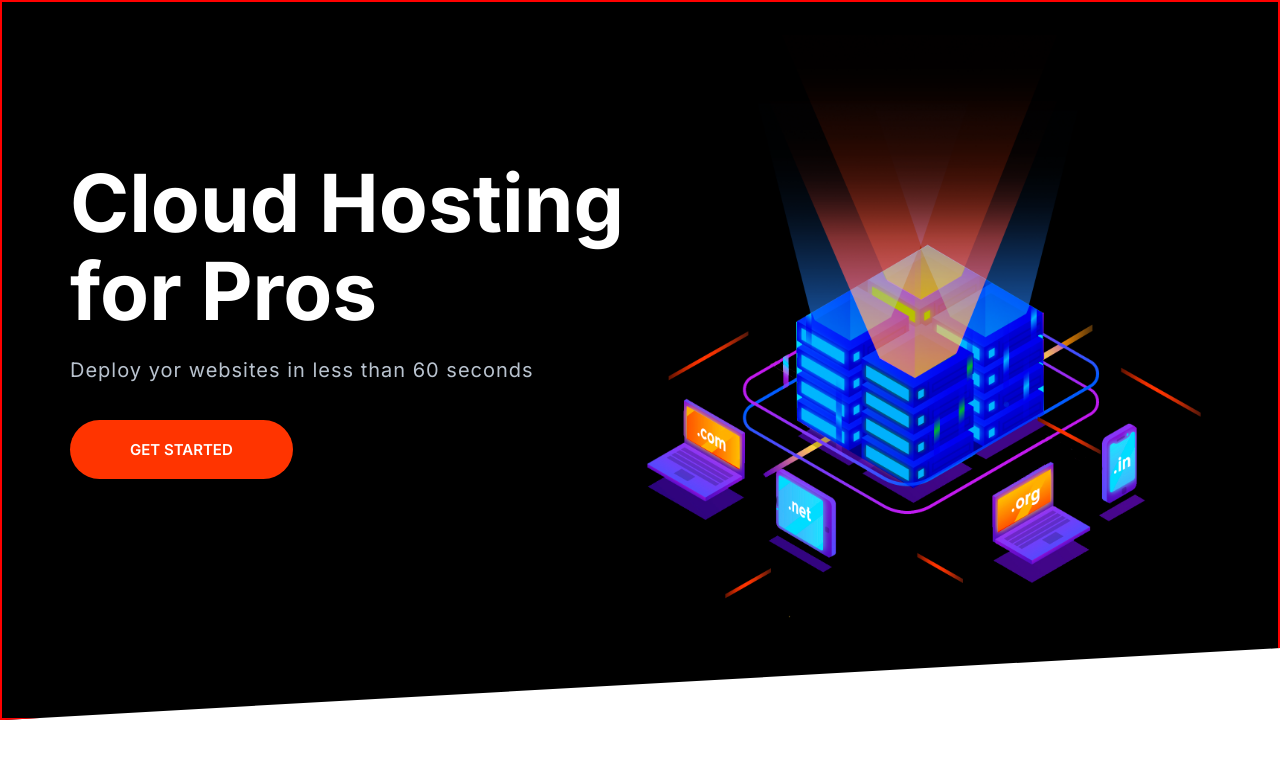
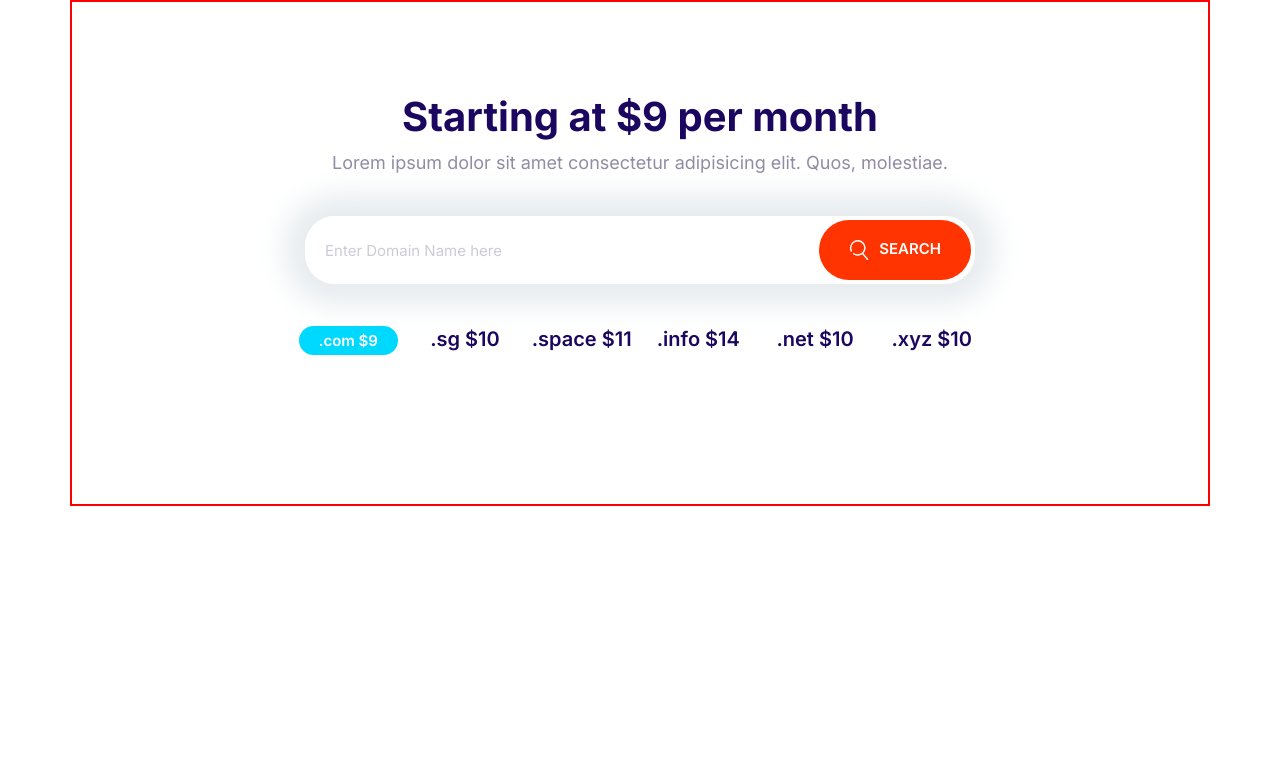
Before and after one commit to snieto10/Moshify2, a plain HTML site: page index.html in a window 1280 px wide. Drawn offline with Linux system fonts and the light colour scheme.

Commit message:
create block

```diff
--- a/css/styles.css
+++ b/css/styles.css
@@ -212,6 +212,13 @@ a {
     white-space: nowrap;
 }
 
+.btn .icon {
+    width: 2rem;
+    height: 2rem;
+    margin-right: 1rem;
+    vertical-align: middle;
+}
+
 .btn--primary {
     background: var(--color-blue-medium);
     color: var(--color-white);
@@ -292,7 +299,7 @@ a {
 .input-group .input {
     border: 0;
     flex-grow: 1;
-    padding: 1.5rem 1rem;
+    padding: 1.5rem 2rem;
 }
 
 .input-group .btn {
@@ -698,3 +705,29 @@ a {
         align-self: center;
     }
 }
+
+/*Domain Block*/
+.block-domain .input-group {
+    box-shadow: 0 0 30px 20px #e6ebee;
+    border: 0;
+    margin: 4rem auto;
+    max-width: 670px;
+}
+
+.block-domain__prices {
+    display: grid;
+    grid-template-columns: repeat(3, 1fr);
+    grid-template-rows: repeat(2, 6rem);
+    font-size: 2rem;
+    font-weight: 600;
+    justify-items: center;
+    max-width: 700px;
+    margin: 0 auto;
+}
+
+@media screen and (min-width: 768px) {
+    .block-domain__prices {
+        grid-template-columns: repeat(auto-fit, minmax(100px, 1fr));
+
+    }
+}
--- a/index.html
+++ b/index.html
@@ -15,17 +15,30 @@
     <link rel="stylesheet" href="css/styles.css" />
   </head>
   <body>
-    <section class="block block--dark block--skewed-left hero">
-      <div class="container grid grid--1x2">
-        <header class="block__header hero__content">
-          <h1 class="block__heading">Cloud Hosting for Pros</h1>
-          <p class="hero__tagline">
-            Deploy yor websites in less than 60 seconds
-          </p>
-          <a href="#" class="btn btn--accent btn--stretched">Get STarted </a>
-        </header>
-        <img class="hero__image" src="images/banner.png" alt="" />
+    <section class="block container block-domain">
+      <header class="block__header">
+        <h2>Starting at $9 per month</h2>
+        <p>
+          Lorem ipsum dolor sit amet consectetur adipisicing elit. Quos,
+          molestiae.
+        </p>
+      </header>
+      <div class="input-group">
+        <input type="text" class="input" placeholder="Enter Domain Name here" />
+        <button class="btn btn--accent">
+          <svg class="icon icon--white">
+            <use xlink:href="images/sprite.svg#search"></use></svg
+          >Search
+        </button>
       </div>
+      <ul class="list block-domain__prices">
+        <li><span class="badge badge--secondary">.com $9</span></li>
+        <li>.sg $10</li>
+        <li>.space $11</li>
+        <li>.info $14</li>
+        <li>.net $10</li>
+        <li>.xyz $10</li>
+      </ul>
     </section>
     <script src="js/main.js"></script>
   </body>
```
Also changed, not shown: components/domain-block.html (added, +24 -0 lines).
